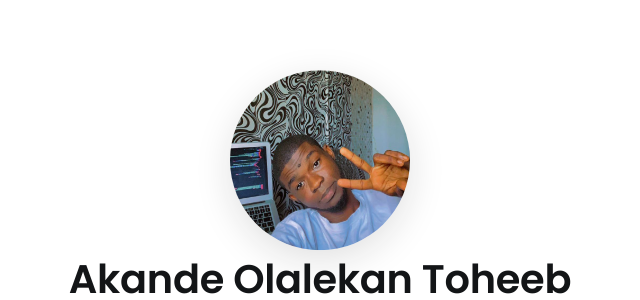
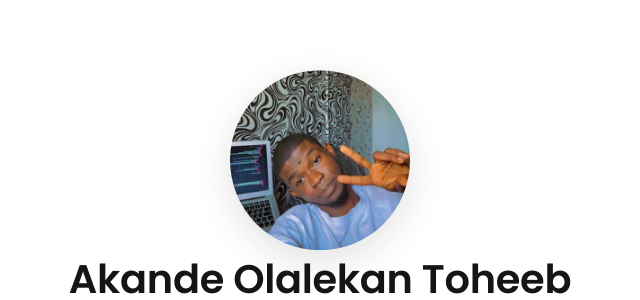
Before and after one commit to Muhtoyyib/AkandeO, a plain HTML site: page index.html in a window 1280 px wide. Shown: the part 165-465 px from the top of the page, 320-960 px from the left. Drawn offline with nearby package versions, Linux system fonts and the light colour scheme; some packages are replaced by stand-ins of ours; a script that the page names is missing.

Commit message:
Hero-section done

```diff
--- a/index.html
+++ b/index.html
@@ -77,7 +77,7 @@
 			<div class="bg-white-09">
 				<div class="container text-center">
 					<div class="position-middle">
-						<img class="img-circle-3xl img-responsive box-shadow" src="assets/images/dp.jpeg" alt="portfolio-img">
+						<img class="img-circle-3xl img-responsive box-shadow" src="assets/images/BjVtJo6r_400x400.jpeg" alt="portfolio-img">
 						<h1 class="margin-0">Akande Olalekan Toheeb</h1>
 						<ul class="list-inline-dash"style="color: black !important;">
 							<li>Front-end Developer| Technical Writer | AWS CB</li>
```
Also changed, not shown: assets/images/BjVtJo6r_400x400.jpeg (added), assets/images/dp.jpeg (deleted), assets/images/dp1.jpeg (deleted), assets/images/mylogo.jpeg (deleted), 2 other files.
